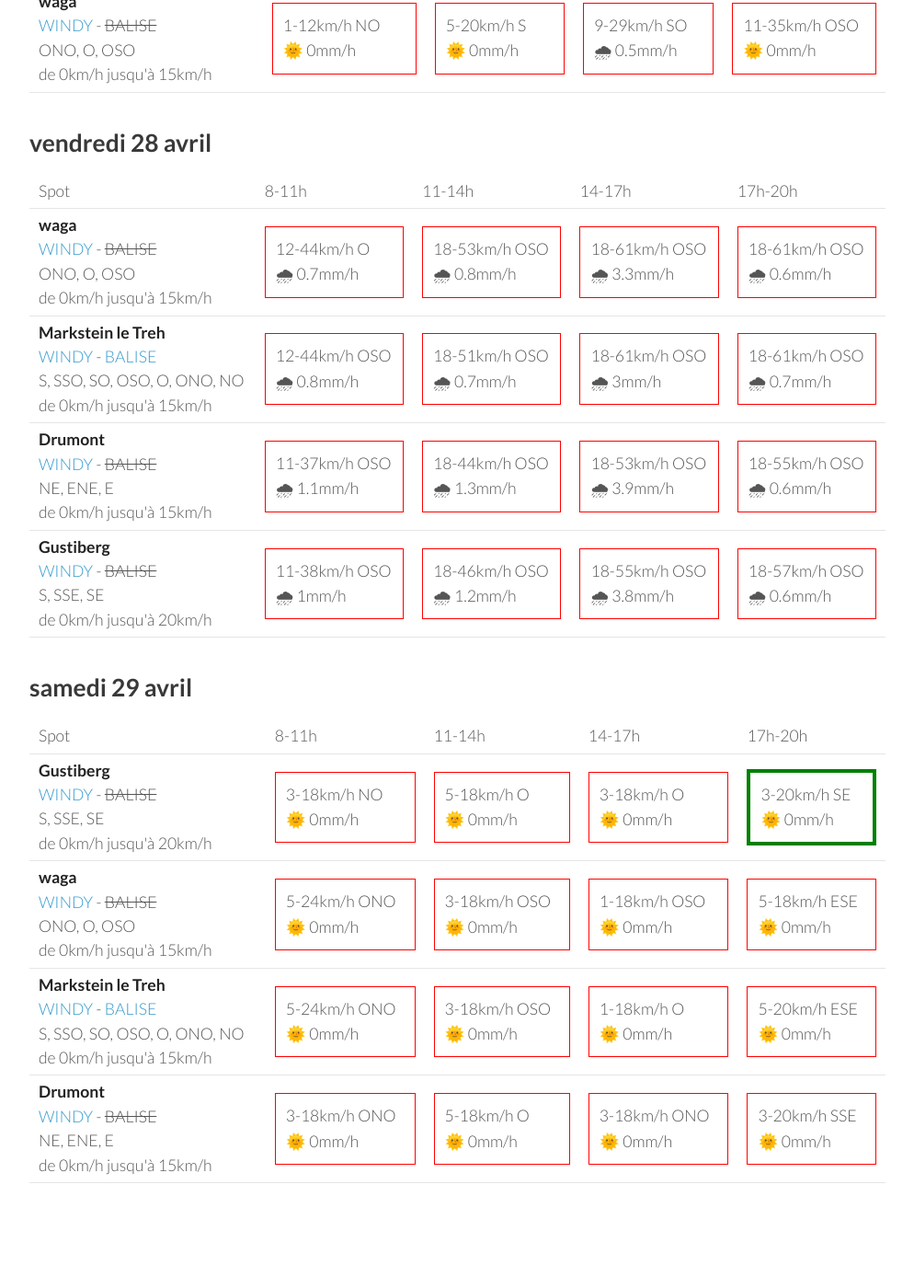
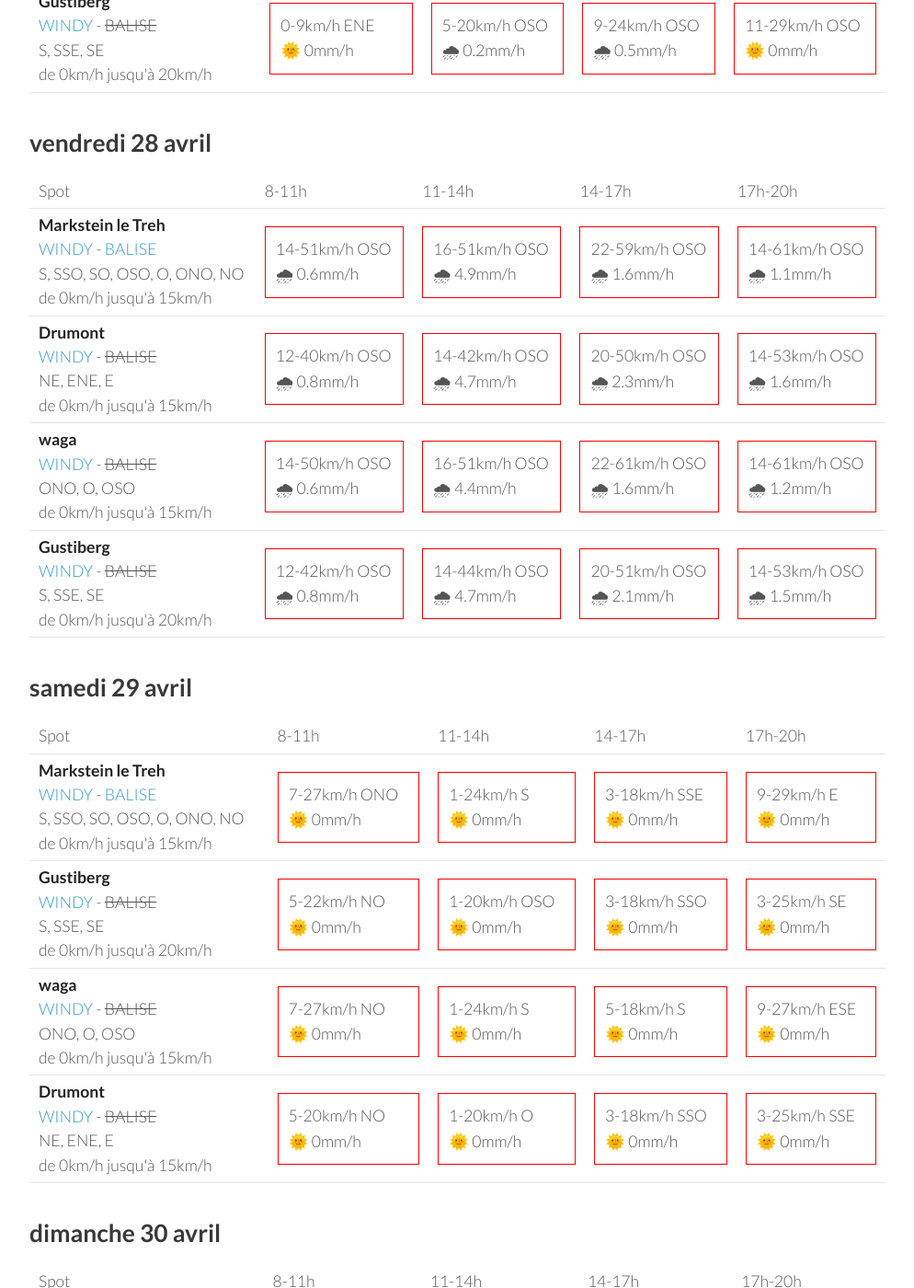
Before and after one commit to parapente-dans-le-nord/parapente-dans-le-nord.github.io, a Jekyll site: the page built from vosges.markdown, in a window 1280 px wide and 1400 px high, scrolled down 1918 px. Shown: the whole window at 92% size, without its empty margins (26-1020 px from the left). Built offline with Jekyll 4.4.1, drawn with Linux system fonts in a browser that asks for light colours; some of the changed text lies outside the part shown.

Commit message:
update index.markdown

```diff
--- a/vosges.markdown
+++ b/vosges.markdown
@@ -134,32 +134,22 @@ page mise à jour le mardi 25 avril 06:16
       <td>17h-20h</td>
     </tr>
 <tr>
-        <td><strong>Markstein le Treh</strong><br><a href="https://windy.com/47.926/7.012?47.505,7.012,8,m:eY1agmQ">WINDY</a> - <span class=""><a href="http://www.balisemeteo.com/balise.php?idBalise=136">BALISE</a> </span><br> <span class="vent-favorable">S, SSO, SO, OSO, O, ONO, NO</span><br><span class="force-vent">de 0km/h jusqu'à 15km/h</span> </td>
+        <td><strong>Drumont</strong><br><a href="https://windy.com/47.898/6.919?47.687,6.919,9,m:eYYagmG">WINDY</a> - <span class="no-balise"> BALISE </span><br> <span class="vent-favorable">NE, ENE, E</span><br><span class="force-vent">de 0km/h jusqu'à 15km/h</span> </td>
 
-            <td><div class="flyable"><p>1-12km/h ONO</p><p>🌞 0mm/h</p></div></td>
-            <td><div class="not-flyable"><p>5-20km/h S</p><p>🌞 0mm/h</p></div></td>
-            <td><div class="not-flyable"><p>9-29km/h SO</p><p>🌧 0.4mm/h</p></div></td>
-            <td><div class="not-flyable"><p>11-35km/h OSO</p><p>🌞 0mm/h</p></div></td>
+            <td><div class="flyable"><p>0-9km/h E</p><p>🌞 0mm/h</p></div></td>
+            <td><div class="not-flyable"><p>5-20km/h OSO</p><p>🌧 0.2mm/h</p></div></td>
+            <td><div class="not-flyable"><p>9-24km/h OSO</p><p>🌧 0.5mm/h</p></div></td>
+            <td><div class="not-flyable"><p>11-29km/h OSO</p><p>🌞 0mm/h</p></div></td>
 
 
     </tr>
 <tr>
-        <td><strong>Drumont</strong><br><a href="https://windy.com/47.898/6.919?47.687,6.919,9,m:eYYagmG">WINDY</a> - <span class="no-balise"> BALISE </span><br> <span class="vent-favorable">NE, ENE, E</span><br><span class="force-vent">de 0km/h jusqu'à 15km/h</span> </td>
+        <td><strong>Markstein le Treh</strong><br><a href="https://windy.com/47.926/7.012?47.505,7.012,8,m:eY1agmQ">WINDY</a> - <span class=""><a href="http://www.balisemeteo.com/balise.php?idBalise=136">BALISE</a> </span><br> <span class="vent-favorable">S, SSO, SO, OSO, O, ONO, NO</span><br><span class="force-vent">de 0km/h jusqu'à 15km/h</span> </td>
 
-            <td><div class="flyable"><p>1-11km/h ENE</p><p>🌞 0mm/h</p></div></td>
-            <td><div class="not-flyable"><p>7-24km/h SSO</p><p>🌞 0mm/h</p></div></td>
-            <td><div class="not-flyable"><p>11-29km/h SO</p><p>🌧 0.2mm/h</p></div></td>
-            <td><div class="not-flyable"><p>11-33km/h OSO</p><p>🌞 0mm/h</p></div></td>
-
-
-    </tr>
-<tr>
-        <td><strong>Gustiberg</strong><br><a href="https://windy.com/47.894/6.934?47.891,6.934,15,m:eYYagmI">WINDY</a> - <span class="no-balise"> BALISE </span><br> <span class="vent-favorable">S, SSE, SE</span><br><span class="force-vent">de 0km/h jusqu'à 20km/h</span> </td>
-
-            <td><div class="not-flyable"><p>1-11km/h ENE</p><p>🌞 0mm/h</p></div></td>
-            <td><div class="not-flyable"><p>7-22km/h SSO</p><p>🌞 0mm/h</p></div></td>
-            <td><div class="not-flyable"><p>11-29km/h SO</p><p>🌧 0.2mm/h</p></div></td>
-            <td><div class="not-flyable"><p>11-33km/h OSO</p><p>🌞 0mm/h</p></div></td>
+            <td><div class="flyable"><p>1-12km/h ONO</p><p>🌞 0mm/h</p></div></td>
+            <td><div class="not-flyable"><p>3-18km/h SO</p><p>🌧 0.2mm/h</p></div></td>
+            <td><div class="not-flyable"><p>7-24km/h SO</p><p>🌧 0.7mm/h</p></div></td>
+            <td><div class="not-flyable"><p>9-31km/h OSO</p><p>🌧 0.2mm/h</p></div></td>
 
 
     </tr>
@@ -167,9 +157,19 @@ page mise à jour le mardi 25 avril 06:16
         <td><strong>waga</strong><br><a href="https://windy.com/47.903/6.996?47.900,6.983,15">WINDY</a> - <span class="no-balise"> BALISE </span><br> <span class="vent-favorable">ONO, O, OSO</span><br><span class="force-vent">de 0km/h jusqu'à 15km/h</span> </td>
 
             <td><div class="not-flyable"><p>1-12km/h NO</p><p>🌞 0mm/h</p></div></td>
-            <td><div class="not-flyable"><p>5-20km/h S</p><p>🌞 0mm/h</p></div></td>
-            <td><div class="not-flyable"><p>9-29km/h SO</p><p>🌧 0.5mm/h</p></div></td>
-            <td><div class="not-flyable"><p>11-35km/h OSO</p><p>🌞 0mm/h</p></div></td>
+            <td><div class="not-flyable"><p>5-18km/h SO</p><p>🌧 0.2mm/h</p></div></td>
+            <td><div class="not-flyable"><p>7-24km/h SO</p><p>🌧 0.7mm/h</p></div></td>
+            <td><div class="not-flyable"><p>9-31km/h OSO</p><p>🌞 0mm/h</p></div></td>
+
+
+    </tr>
+<tr>
+        <td><strong>Gustiberg</strong><br><a href="https://windy.com/47.894/6.934?47.891,6.934,15,m:eYYagmI">WINDY</a> - <span class="no-balise"> BALISE </span><br> <span class="vent-favorable">S, SSE, SE</span><br><span class="force-vent">de 0km/h jusqu'à 20km/h</span> </td>
+
+            <td><div class="not-flyable"><p>0-9km/h ENE</p><p>🌞 0mm/h</p></div></td>
+            <td><div class="not-flyable"><p>5-20km/h OSO</p><p>🌧 0.2mm/h</p></div></td>
+            <td><div class="not-flyable"><p>9-24km/h OSO</p><p>🌧 0.5mm/h</p></div></td>
+            <td><div class="not-flyable"><p>11-29km/h OSO</p><p>🌞 0mm/h</p></div></td>
 
 
     </tr>
@@ -190,42 +190,42 @@ page mise à jour le mardi 25 avril 06:16
       <td>17h-20h</td>
     </tr>
 <tr>
-        <td><strong>waga</strong><br><a href="https://windy.com/47.903/6.996?47.900,6.983,15">WINDY</a> - <span class="no-balise"> BALISE </span><br> <span class="vent-favorable">ONO, O, OSO</span><br><span class="force-vent">de 0km/h jusqu'à 15km/h</span> </td>
-
-            <td><div class="not-flyable"><p>12-44km/h O</p><p>🌧 0.7mm/h</p></div></td>
-            <td><div class="not-flyable"><p>18-53km/h OSO</p><p>🌧 0.8mm/h</p></div></td>
-            <td><div class="not-flyable"><p>18-61km/h OSO</p><p>🌧 3.3mm/h</p></div></td>
-            <td><div class="not-flyable"><p>18-61km/h OSO</p><p>🌧 0.6mm/h</p></div></td>
-
-
-    </tr>
-<tr>
         <td><strong>Markstein le Treh</strong><br><a href="https://windy.com/47.926/7.012?47.505,7.012,8,m:eY1agmQ">WINDY</a> - <span class=""><a href="http://www.balisemeteo.com/balise.php?idBalise=136">BALISE</a> </span><br> <span class="vent-favorable">S, SSO, SO, OSO, O, ONO, NO</span><br><span class="force-vent">de 0km/h jusqu'à 15km/h</span> </td>
 
-            <td><div class="not-flyable"><p>12-44km/h OSO</p><p>🌧 0.8mm/h</p></div></td>
-            <td><div class="not-flyable"><p>18-51km/h OSO</p><p>🌧 0.7mm/h</p></div></td>
-            <td><div class="not-flyable"><p>18-61km/h OSO</p><p>🌧 3mm/h</p></div></td>
-            <td><div class="not-flyable"><p>18-61km/h OSO</p><p>🌧 0.7mm/h</p></div></td>
+            <td><div class="not-flyable"><p>14-51km/h OSO</p><p>🌧 0.6mm/h</p></div></td>
+            <td><div class="not-flyable"><p>16-51km/h OSO</p><p>🌧 4.9mm/h</p></div></td>
+            <td><div class="not-flyable"><p>22-59km/h OSO</p><p>🌧 1.6mm/h</p></div></td>
+            <td><div class="not-flyable"><p>14-61km/h OSO</p><p>🌧 1.1mm/h</p></div></td>
 
 
     </tr>
 <tr>
         <td><strong>Drumont</strong><br><a href="https://windy.com/47.898/6.919?47.687,6.919,9,m:eYYagmG">WINDY</a> - <span class="no-balise"> BALISE </span><br> <span class="vent-favorable">NE, ENE, E</span><br><span class="force-vent">de 0km/h jusqu'à 15km/h</span> </td>
 
-            <td><div class="not-flyable"><p>11-37km/h OSO</p><p>🌧 1.1mm/h</p></div></td>
-            <td><div class="not-flyable"><p>18-44km/h OSO</p><p>🌧 1.3mm/h</p></div></td>
-            <td><div class="not-flyable"><p>18-53km/h OSO</p><p>🌧 3.9mm/h</p></div></td>
-            <td><div class="not-flyable"><p>18-55km/h OSO</p><p>🌧 0.6mm/h</p></div></td>
+            <td><div class="not-flyable"><p>12-40km/h OSO</p><p>🌧 0.8mm/h</p></div></td>
+            <td><div class="not-flyable"><p>14-42km/h OSO</p><p>🌧 4.7mm/h</p></div></td>
+            <td><div class="not-flyable"><p>20-50km/h OSO</p><p>🌧 2.3mm/h</p></div></td>
+            <td><div class="not-flyable"><p>14-53km/h OSO</p><p>🌧 1.6mm/h</p></div></td>
+
+
+    </tr>
+<tr>
+        <td><strong>waga</strong><br><a href="https://windy.com/47.903/6.996?47.900,6.983,15">WINDY</a> - <span class="no-balise"> BALISE </span><br> <span class="vent-favorable">ONO, O, OSO</span><br><span class="force-vent">de 0km/h jusqu'à 15km/h</span> </td>
+
+            <td><div class="not-flyable"><p>14-50km/h OSO</p><p>🌧 0.6mm/h</p></div></td>
+            <td><div class="not-flyable"><p>16-51km/h OSO</p><p>🌧 4.4mm/h</p></div></td>
+            <td><div class="not-flyable"><p>22-61km/h OSO</p><p>🌧 1.6mm/h</p></div></td>
+            <td><div class="not-flyable"><p>14-61km/h OSO</p><p>🌧 1.2mm/h</p></div></td>
 
 
     </tr>
 <tr>
         <td><strong>Gustiberg</strong><br><a href="https://windy.com/47.894/6.934?47.891,6.934,15,m:eYYagmI">WINDY</a> - <span class="no-balise"> BALISE </span><br> <span class="vent-favorable">S, SSE, SE</span><br><span class="force-vent">de 0km/h jusqu'à 20km/h</span> </td>
 
-            <td><div class="not-flyable"><p>11-38km/h OSO</p><p>🌧 1mm/h</p></div></td>
-            <td><div class="not-flyable"><p>18-46km/h OSO</p><p>🌧 1.2mm/h</p></div></td>
-            <td><div class="not-flyable"><p>18-55km/h OSO</p><p>🌧 3.8mm/h</p></div></td>
-            <td><div class="not-flyable"><p>18-57km/h OSO</p><p>🌧 0.6mm/h</p></div></td>
+            <td><div class="not-flyable"><p>12-42km/h OSO</p><p>🌧 0.8mm/h</p></div></td>
+            <td><div class="not-flyable"><p>14-44km/h OSO</p><p>🌧 4.7mm/h</p></div></td>
+            <td><div class="not-flyable"><p>20-51km/h OSO</p><p>🌧 2.1mm/h</p></div></td>
+            <td><div class="not-flyable"><p>14-53km/h OSO</p><p>🌧 1.5mm/h</p></div></td>
 
 
     </tr>
@@ -246,42 +246,42 @@ page mise à jour le mardi 25 avril 06:16
       <td>17h-20h</td>
     </tr>
 <tr>
+        <td><strong>Markstein le Treh</strong><br><a href="https://windy.com/47.926/7.012?47.505,7.012,8,m:eY1agmQ">WINDY</a> - <span class=""><a href="http://www.balisemeteo.com/balise.php?idBalise=136">BALISE</a> </span><br> <span class="vent-favorable">S, SSO, SO, OSO, O, ONO, NO</span><br><span class="force-vent">de 0km/h jusqu'à 15km/h</span> </td>
+
+            <td><div class="not-flyable"><p>7-27km/h ONO</p><p>🌞 0mm/h</p></div></td>
+            <td><div class="not-flyable"><p>1-24km/h S</p><p>🌞 0mm/h</p></div></td>
+            <td><div class="not-flyable"><p>3-18km/h SSE</p><p>🌞 0mm/h</p></div></td>
+            <td><div class="not-flyable"><p>9-29km/h E</p><p>🌞 0mm/h</p></div></td>
+
+
+    </tr>
+<tr>
         <td><strong>Gustiberg</strong><br><a href="https://windy.com/47.894/6.934?47.891,6.934,15,m:eYYagmI">WINDY</a> - <span class="no-balise"> BALISE </span><br> <span class="vent-favorable">S, SSE, SE</span><br><span class="force-vent">de 0km/h jusqu'à 20km/h</span> </td>
 
-            <td><div class="not-flyable"><p>3-18km/h NO</p><p>🌞 0mm/h</p></div></td>
-            <td><div class="not-flyable"><p>5-18km/h O</p><p>🌞 0mm/h</p></div></td>
-            <td><div class="not-flyable"><p>3-18km/h O</p><p>🌞 0mm/h</p></div></td>
-            <td><div class="flyable"><p>3-20km/h SE</p><p>🌞 0mm/h</p></div></td>
+            <td><div class="not-flyable"><p>5-22km/h NO</p><p>🌞 0mm/h</p></div></td>
+            <td><div class="not-flyable"><p>1-20km/h OSO</p><p>🌞 0mm/h</p></div></td>
+            <td><div class="not-flyable"><p>3-18km/h SSO</p><p>🌞 0mm/h</p></div></td>
+            <td><div class="not-flyable"><p>3-25km/h SE</p><p>🌞 0mm/h</p></div></td>
 
 
     </tr>
 <tr>
         <td><strong>waga</strong><br><a href="https://windy.com/47.903/6.996?47.900,6.983,15">WINDY</a> - <span class="no-balise"> BALISE </span><br> <span class="vent-favorable">ONO, O, OSO</span><br><span class="force-vent">de 0km/h jusqu'à 15km/h</span> </td>
 
-            <td><div class="not-flyable"><p>5-24km/h ONO</p><p>🌞 0mm/h</p></div></td>
-            <td><div class="not-flyable"><p>3-18km/h OSO</p><p>🌞 0mm/h</p></div></td>
-            <td><div class="not-flyable"><p>1-18km/h OSO</p><p>🌞 0mm/h</p></div></td>
-            <td><div class="not-flyable"><p>5-18km/h ESE</p><p>🌞 0mm/h</p></div></td>
-
-
-    </tr>
-<tr>
-        <td><strong>Markstein le Treh</strong><br><a href="https://windy.com/47.926/7.012?47.505,7.012,8,m:eY1agmQ">WINDY</a> - <span class=""><a href="http://www.balisemeteo.com/balise.php?idBalise=136">BALISE</a> </span><br> <span class="vent-favorable">S, SSO, SO, OSO, O, ONO, NO</span><br><span class="force-vent">de 0km/h jusqu'à 15km/h</span> </td>
-
-            <td><div class="not-flyable"><p>5-24km/h ONO</p><p>🌞 0mm/h</p></div></td>
-            <td><div class="not-flyable"><p>3-18km/h OSO</p><p>🌞 0mm/h</p></div></td>
-            <td><div class="not-flyable"><p>1-18km/h O</p><p>🌞 0mm/h</p></div></td>
-            <td><div class="not-flyable"><p>5-20km/h ESE</p><p>🌞 0mm/h</p></div></td>
+            <td><div class="not-flyable"><p>7-27km/h NO</p><p>🌞 0mm/h</p></div></td>
+            <td><div class="not-flyable"><p>1-24km/h S</p><p>🌞 0mm/h</p></div></td>
+            <td><div class="not-flyable"><p>5-18km/h S</p><p>🌞 0mm/h</p></div></td>
+            <td><div class="not-flyable"><p>9-27km/h ESE</p><p>🌞 0mm/h</p></div></td>
 
 
     </tr>
 <tr>
         <td><strong>Drumont</strong><br><a href="https://windy.com/47.898/6.919?47.687,6.919,9,m:eYYagmG">WINDY</a> - <span class="no-balise"> BALISE </span><br> <span class="vent-favorable">NE, ENE, E</span><br><span class="force-vent">de 0km/h jusqu'à 15km/h</span> </td>
 
-            <td><div class="not-flyable"><p>3-18km/h ONO</p><p>🌞 0mm/h</p></div></td>
-            <td><div class="not-flyable"><p>5-18km/h O</p><p>🌞 0mm/h</p></div></td>
-            <td><div class="not-flyable"><p>3-18km/h ONO</p><p>🌞 0mm/h</p></div></td>
-            <td><div class="not-flyable"><p>3-20km/h SSE</p><p>🌞 0mm/h</p></div></td>
+            <td><div class="not-flyable"><p>5-20km/h NO</p><p>🌞 0mm/h</p></div></td>
+            <td><div class="not-flyable"><p>1-20km/h O</p><p>🌞 0mm/h</p></div></td>
+            <td><div class="not-flyable"><p>3-18km/h SSO</p><p>🌞 0mm/h</p></div></td>
+            <td><div class="not-flyable"><p>3-25km/h SSE</p><p>🌞 0mm/h</p></div></td>
 
 
     </tr>
@@ -289,3 +289,59 @@ page mise à jour le mardi 25 avril 06:16
 </tbody>
 </table>
 {:/}
+## dimanche 30 avril
+
+{::nomarkdown}
+<table>
+  <tbody>
+    <tr>
+      <td>Spot</td>
+      <td>8-11h</td>
+      <td>11-14h</td>
+      <td>14-17h</td>
+      <td>17h-20h</td>
+    </tr>
+<tr>
+        <td><strong>waga</strong><br><a href="https://windy.com/47.903/6.996?47.900,6.983,15">WINDY</a> - <span class="no-balise"> BALISE </span><br> <span class="vent-favorable">ONO, O, OSO</span><br><span class="force-vent">de 0km/h jusqu'à 15km/h</span> </td>
+
+            <td><div class="flyable"><p>1-9km/h ONO</p><p>🌧 3.5mm/h</p></div></td>
+            <td><div class="not-flyable"><p>5-20km/h ONO</p><p>🌧 4.2mm/h</p></div></td>
+            <td><div class="not-flyable"><p>11-33km/h NO</p><p>🌧 2.6mm/h</p></div></td>
+            <td><div class="not-flyable"><p>9-37km/h NO</p><p>🌧 1.6mm/h</p></div></td>
+
+
+    </tr>
+<tr>
+        <td><strong>Markstein le Treh</strong><br><a href="https://windy.com/47.926/7.012?47.505,7.012,8,m:eY1agmQ">WINDY</a> - <span class=""><a href="http://www.balisemeteo.com/balise.php?idBalise=136">BALISE</a> </span><br> <span class="vent-favorable">S, SSO, SO, OSO, O, ONO, NO</span><br><span class="force-vent">de 0km/h jusqu'à 15km/h</span> </td>
+
+            <td><div class="flyable"><p>1-9km/h ONO</p><p>🌧 3.2mm/h</p></div></td>
+            <td><div class="not-flyable"><p>5-18km/h ONO</p><p>🌧 4.1mm/h</p></div></td>
+            <td><div class="not-flyable"><p>11-31km/h NO</p><p>🌧 2.7mm/h</p></div></td>
+            <td><div class="not-flyable"><p>9-35km/h NO</p><p>🌧 1.8mm/h</p></div></td>
+
+
+    </tr>
+<tr>
+        <td><strong>Gustiberg</strong><br><a href="https://windy.com/47.894/6.934?47.891,6.934,15,m:eYYagmI">WINDY</a> - <span class="no-balise"> BALISE </span><br> <span class="vent-favorable">S, SSE, SE</span><br><span class="force-vent">de 0km/h jusqu'à 20km/h</span> </td>
+
+            <td><div class="not-flyable"><p>3-11km/h ONO</p><p>🌧 3.4mm/h</p></div></td>
+            <td><div class="not-flyable"><p>7-20km/h ONO</p><p>🌧 4mm/h</p></div></td>
+            <td><div class="not-flyable"><p>12-33km/h NO</p><p>🌧 2.3mm/h</p></div></td>
+            <td><div class="not-flyable"><p>11-35km/h NO</p><p>🌧 1.5mm/h</p></div></td>
+
+
+    </tr>
+<tr>
+        <td><strong>Drumont</strong><br><a href="https://windy.com/47.898/6.919?47.687,6.919,9,m:eYYagmG">WINDY</a> - <span class="no-balise"> BALISE </span><br> <span class="vent-favorable">NE, ENE, E</span><br><span class="force-vent">de 0km/h jusqu'à 15km/h</span> </td>
+
+            <td><div class="not-flyable"><p>3-11km/h ONO</p><p>🌧 3.3mm/h</p></div></td>
+            <td><div class="not-flyable"><p>7-20km/h ONO</p><p>🌧 3.9mm/h</p></div></td>
+            <td><div class="not-flyable"><p>12-33km/h NO</p><p>🌧 2.2mm/h</p></div></td>
+            <td><div class="not-flyable"><p>11-35km/h NO</p><p>🌧 1.4mm/h</p></div></td>
+
+
+    </tr>
+
+</tbody>
+</table>
+{:/}
```
Also changed, not shown: other parts of vosges.markdown (+1 -1 lines).
